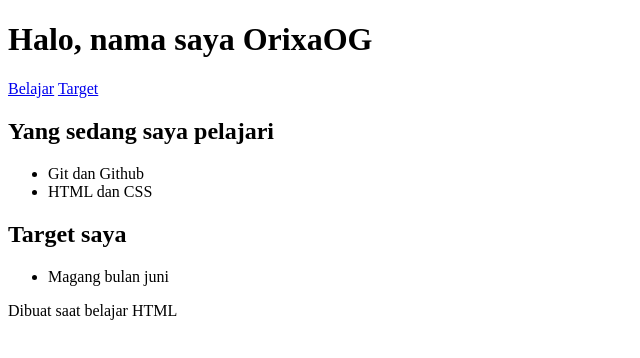
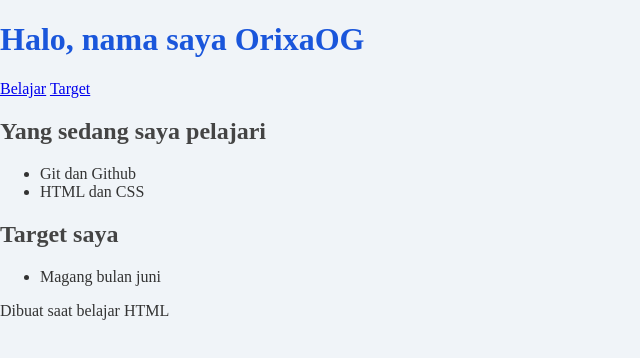
Before and after one commit to OrixaOG/Latihan-HTML, a plain HTML site: page index.html in a window 1280 px wide. Shown: the whole page, without its empty margins (0-640 px from the left). Drawn offline with Linux system fonts and the light colour scheme.

Commit message:
gabungan html & css

```diff
--- a/index.html
+++ b/index.html
@@ -4,6 +4,7 @@
     <meta charset="UTF-8">
     <meta name="viewport" content="width=device-width, initial-scale=1.0">
     <title>Halaman Pertamaku</title>
+    <link rel="stylesheet" href="style.css">
 </head>
 <body>
     <header>
@@ -15,20 +16,20 @@
     </header>
 
     <main>
-        <selection id="belajar">
+        <section id="belajar">
             <h2>Yang sedang saya pelajari</h2>
             <ul>
                 <li>Git dan Github</li>
                 <li>HTML dan CSS</li>
             </ul>
-        </selection>
+        </section>
 
-        <selection id="target">
+        <section id="target">
             <h2>Target saya</h2>
             <ul>
                 <li>Magang bulan juni</li>
             </ul>
-        </selection>
+        </section>
     </main>
 
     <footer>
--- /dev/null
+++ b/style.css
@@ -0,0 +1,13 @@
+body {
+    font-family:arial, sans=serif;
+    background-color: #f0f4f8;
+    color:#333333;
+    margin:0;
+    pandding: 20px;
+}
+h1 {
+    color :#1a56db
+}
+h2 {
+    color: #444444
+}
```
